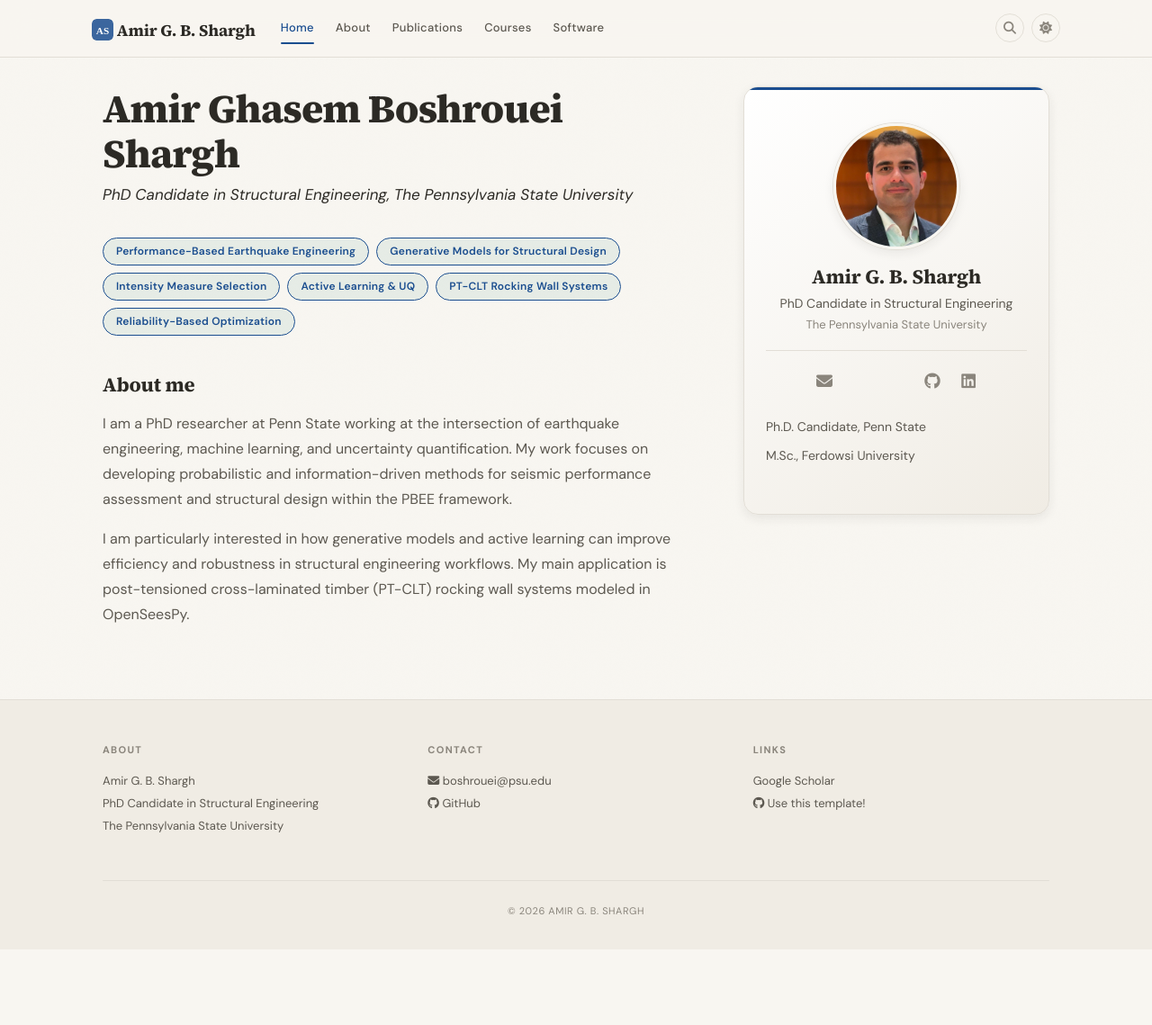
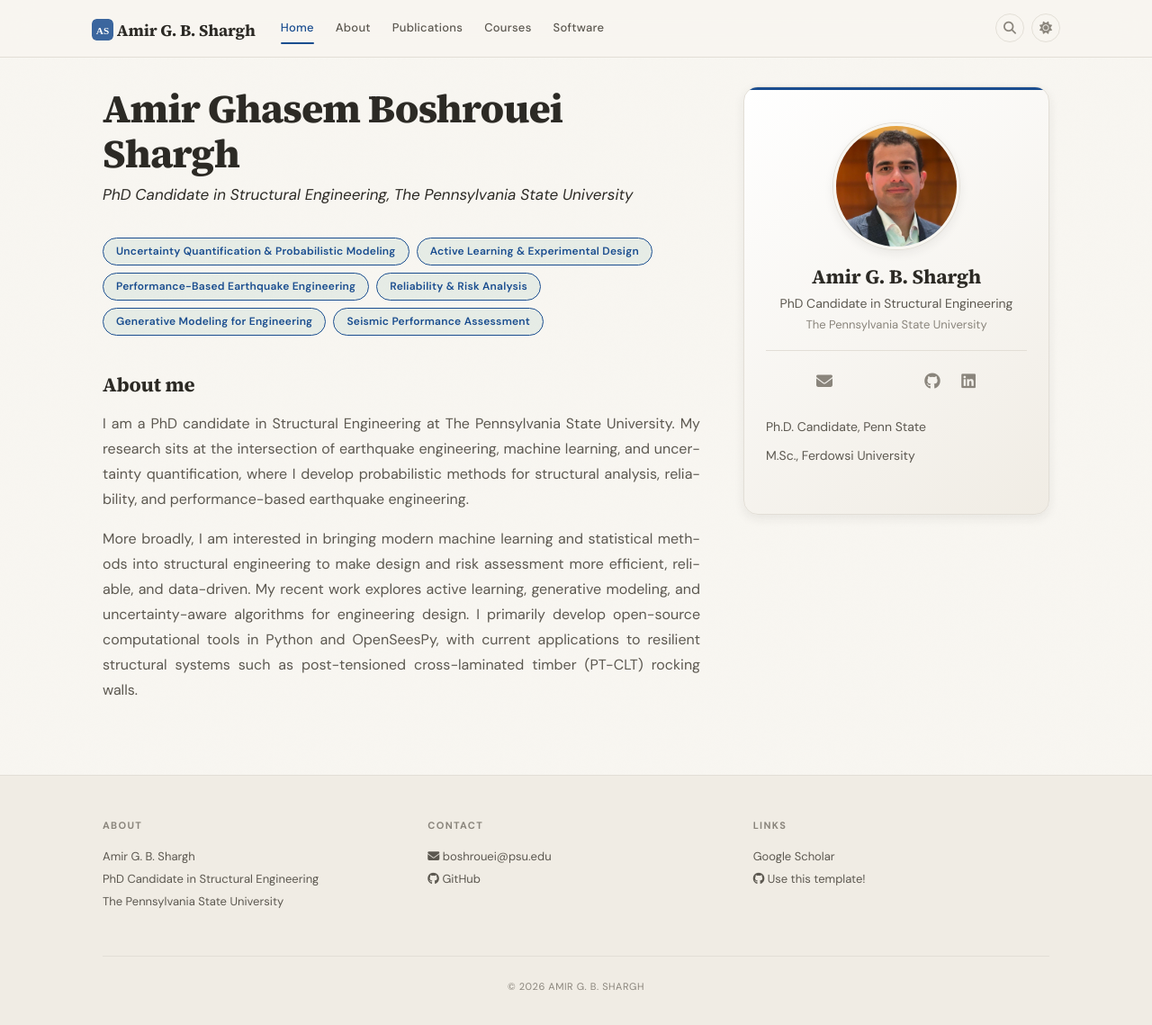
Before and after one commit to AGB-Shargh/AGB-Shargh.github.io, a Jekyll site: the page built from _pages/home.md, in a window 1280 px wide. Shown: the whole page at 90% size. Built offline with Jekyll 4.4.1, drawn with Linux system fonts in a browser that asks for light colours; a style sheet for code colours, icons or effects is not loaded; before the commit the page ends 1055 px from its top, so only the background shows below that.

```diff
--- a/_pages/home.md
+++ b/_pages/home.md
@@ -9,13 +9,14 @@ permalink: /
 <p class="home-hero-sub">{{ site.title }}, {{ site.institution }}</p>
 
 <div class="chip-container" markdown="0">
+<a href="{{ site.url }}{{ site.baseurl }}/research" class="chip">Uncertainty Quantification & Probabilistic Modeling</a>
+<a href="{{ site.url }}{{ site.baseurl }}/research" class="chip">Active Learning & Experimental Design</a>
 <a href="{{ site.url }}{{ site.baseurl }}/research" class="chip">Performance-Based Earthquake Engineering</a>
-<a href="{{ site.url }}{{ site.baseurl }}/research" class="chip">Generative Models for Structural Design</a>
-<a href="{{ site.url }}{{ site.baseurl }}/research" class="chip">Intensity Measure Selection</a>
-<a href="{{ site.url }}{{ site.baseurl }}/research" class="chip">Active Learning & UQ</a>
-<a href="{{ site.url }}{{ site.baseurl }}/research" class="chip">PT-CLT Rocking Wall Systems</a>
-<a href="{{ site.url }}{{ site.baseurl }}/research" class="chip">Reliability-Based Optimization</a>
+<a href="{{ site.url }}{{ site.baseurl }}/research" class="chip">Reliability & Risk Analysis</a>
+<a href="{{ site.url }}{{ site.baseurl }}/research" class="chip">Generative Modeling for Engineering</a>
+<a href="{{ site.url }}{{ site.baseurl }}/research" class="chip">Seismic Performance Assessment</a>
 </div>
+
 
 
 <!-- <div class="callout callout-success" markdown="0">
@@ -30,6 +31,10 @@ permalink: /
 
 ### About me
 
-I am a PhD researcher at Penn State working at the intersection of earthquake engineering, machine learning, and uncertainty quantification. My work focuses on developing probabilistic and information-driven methods for seismic performance assessment and structural design within the PBEE framework.
+<div class="justify-text" markdown="1">
 
-I am particularly interested in how generative models and active learning can improve efficiency and robustness in structural engineering workflows. My main application is post-tensioned cross-laminated timber (PT-CLT) rocking wall systems modeled in OpenSeesPy.
+I am a PhD candidate in Structural Engineering at The Pennsylvania State University. My research sits at the intersection of earthquake engineering, machine learning, and uncertainty quantification, where I develop probabilistic methods for structural analysis, reliability, and performance-based earthquake engineering.
+
+More broadly, I am interested in bringing modern machine learning and statistical methods into structural engineering to make design and risk assessment more efficient, reliable, and data-driven. My recent work explores active learning, generative modeling, and uncertainty-aware algorithms for engineering design. I primarily develop open-source computational tools in Python and OpenSeesPy, with current applications to resilient structural systems such as post-tensioned cross-laminated timber (PT-CLT) rocking walls.
+
+</div>
--- a/assets/main.scss
+++ b/assets/main.scss
@@ -50,3 +50,11 @@ $baseurl: "{{ site.url }}{{ site.baseurl }}";
 // Utilities
 @import "utilities/dark-mode";
 @import "utilities/animations";
+
+
+// Custom styles
+.justify-text {
+  text-align: justify;
+  text-justify: inter-word;
+  hyphens: auto;
+}
```
Also changed, not shown: _data/publications.yml (+16 -0 lines), _pages/software.md (+2 -3 lines).
